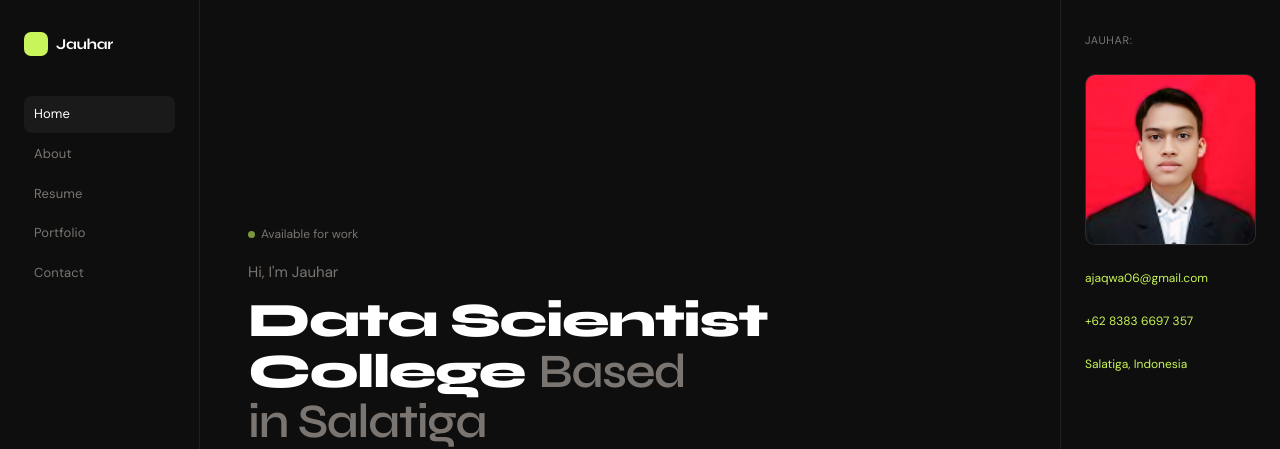
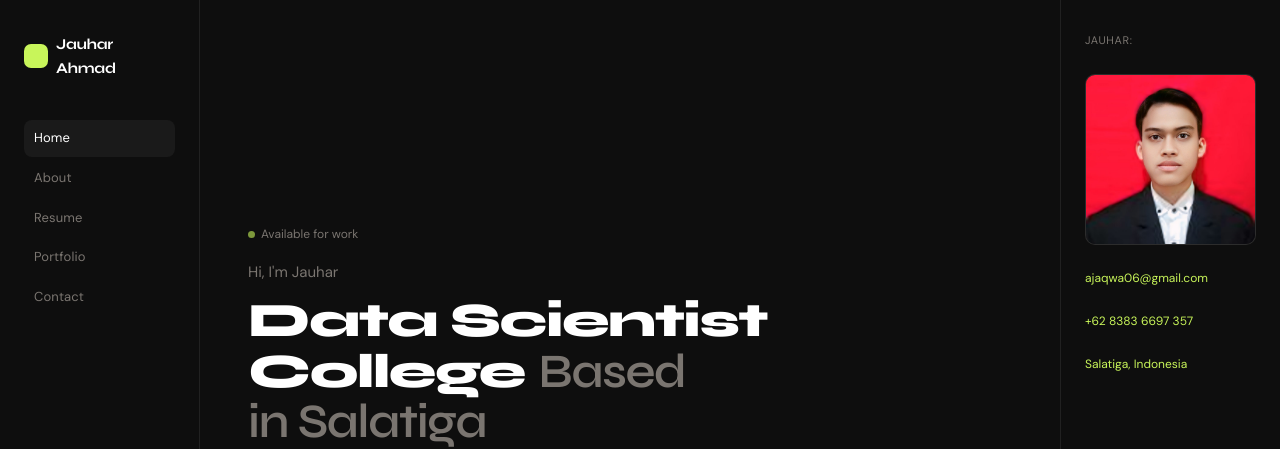
Before and after one commit to jauharahmad/UTS_UTS_AhmadJauharAqwamudin, a Django app: page / in a window 1280 px wide. Shown: the top 449 px of the page. Run offline with Django 5.2, Linux system fonts and the light colour scheme.

Commit message:
initial commit

```diff
--- a/main/templates/main/index.html
+++ b/main/templates/main/index.html
@@ -17,7 +17,7 @@
             <div class="sidebar">
                 <div class="logo">
                     <div class="logo-icon"></div>
-                    Jauhar
+                    Jauhar Ahmad
                 </div>
                 <nav id="main-nav">
                     <a href="#home" onclick="navigate('home')" class="active" data-page="home">Home</a>
```
